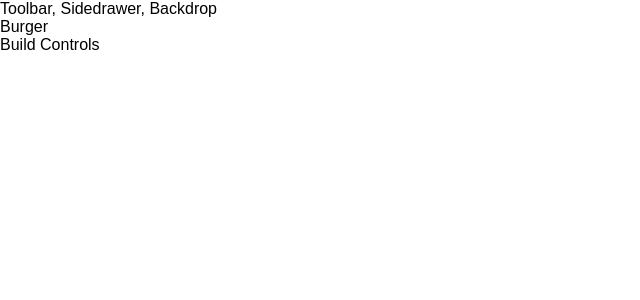
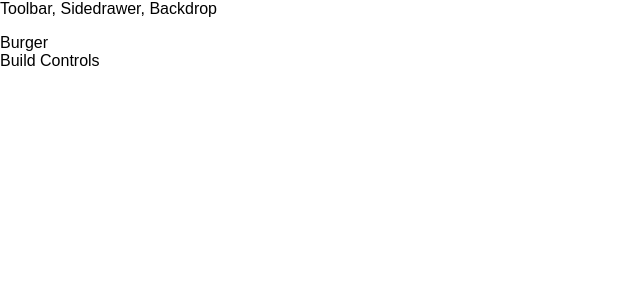
Before and after one commit to prajesh-ananthan/burger-app, a React app: page / in a window 1280 px wide. Shown: the top 300 px of the page, without its empty margins (0-640 px from the left). Built offline with nearby package versions, Linux system fonts and the light colour scheme.

Commit message:
Fix on deriving Content class

```diff
--- a/src/components/Layout/Layout.js
+++ b/src/components/Layout/Layout.js
@@ -2,13 +2,12 @@ import React from 'react';
 
 import Auxx from '../../hoc/Auxx'
 import classes from './Layout.css'
-// import './Layout.css'
 
 const layout = (props) => (
 
     <Auxx>
         <div>Toolbar, Sidedrawer, Backdrop</div>
-        <main className={classes}>
+        <main className={classes.Content}>
             {props.children}
         </main>
     </Auxx>
```
